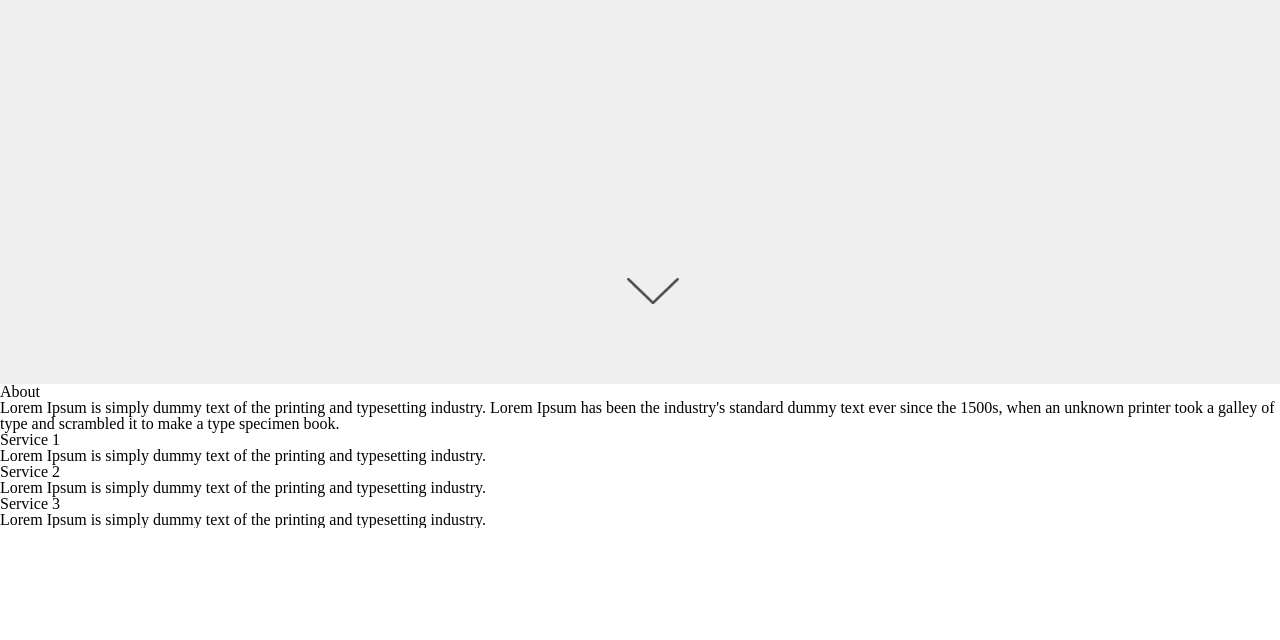
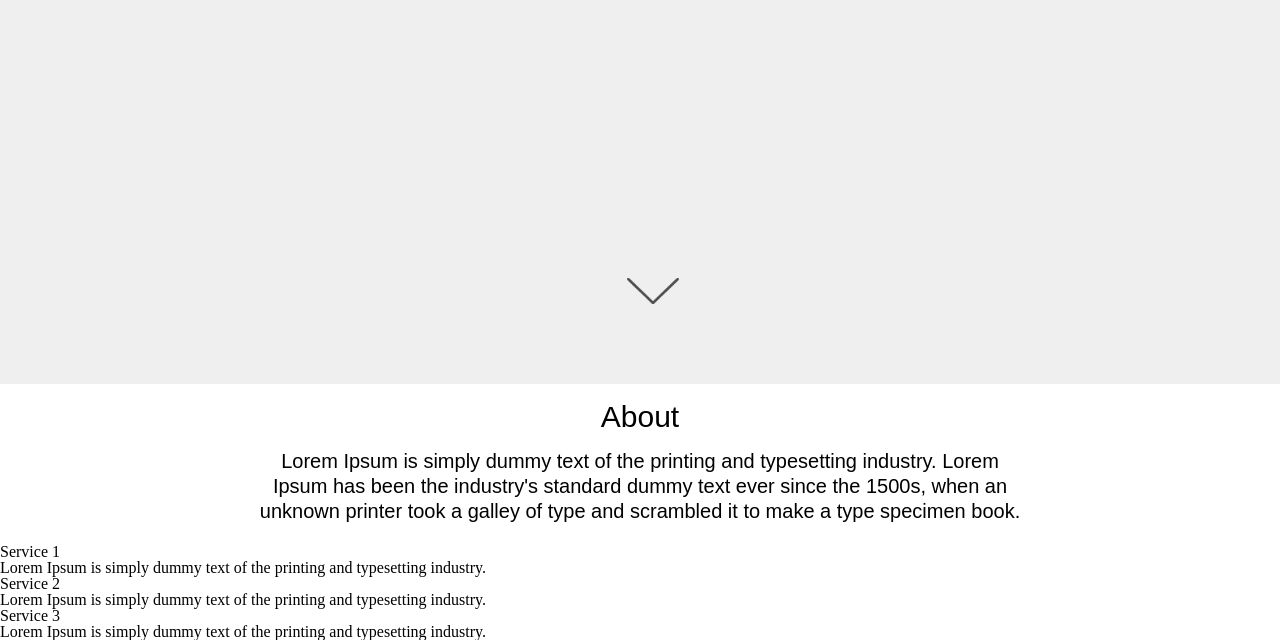
Before and after one commit to pfremp/iprynt, a plain HTML site: page index.html in a window 1280 px wide. Shown: the part 416-1056 px from the top of the page. Before the commit the page ends 944 px from the top, so only its background shows below. Drawn offline with Linux system fonts and the light colour scheme.

Commit message:
about us section updated

```diff
--- a/assets/css/main.css
+++ b/assets/css/main.css
@@ -126,3 +126,22 @@ nav li {
     margin-top: -26px;
     margin-left: -13px;
 }
+
+.text-container {
+    margin: 20px 20%;
+    font-family: "open-sans", sans-serif, Arial;
+    font-weight: 300;
+    text-align: center;
+    line-height: 25px;
+    font-size: 20px;
+}
+
+.light-section {
+
+}
+
+.section-heading {
+    font-size: 30px;
+    font-weight: 400;
+    padding-bottom: 20px;
+}
--- a/index.html
+++ b/index.html
@@ -26,7 +26,7 @@
                     <img class="banner-arrow" src="assets/images/down_arrow.png">
                 </section>
 
-                <section class="about" id="about-us">
+                <section class="about text-container" id="about-us">
                     <h1 class="section-heading">About</h1>
                     <p>Lorem Ipsum is simply dummy text of the printing and typesetting industry. Lorem Ipsum has been the industry's       standard dummy text ever since the 1500s, when an unknown printer took a galley of type and scrambled it to make a type specimen book.</p>
                 </section>
```
Also changed, not shown: 1 other file.
